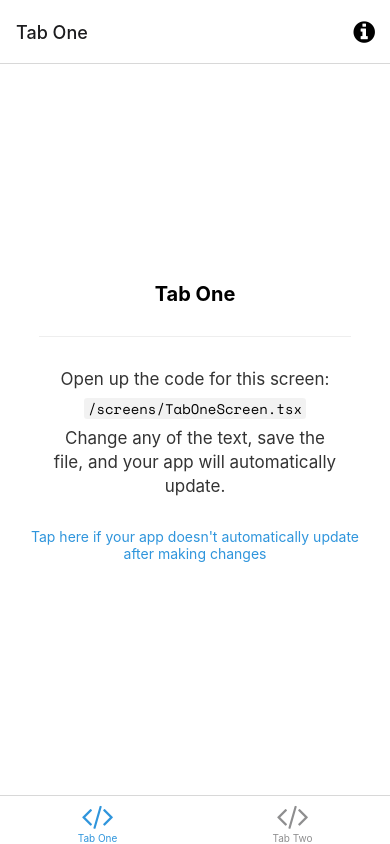
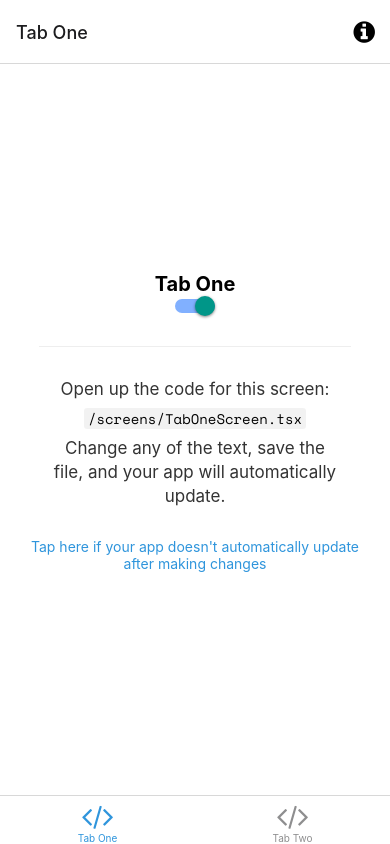
Before and after one commit to ibrixxx/rn-ts-boilerplate, a React Native app: screen /TabOne in a window 390 px wide. Built offline with nearby package versions, Linux system fonts and the light colour scheme; what expo-linking would draw is missing.

Commit message:
Theme context

```diff
--- a/App.tsx
+++ b/App.tsx
@@ -4,18 +4,22 @@ import { SafeAreaProvider } from 'react-native-safe-area-context';
 import useCachedResources from './hooks/useCachedResources';
 import useColorScheme from './hooks/useColorScheme';
 import Navigation from './navigation';
+import ThemeContextProvider from "./context/ThemeContextProvider";
 
 export default function App() {
   const isLoadingComplete = useCachedResources();
-  const colorScheme = useColorScheme();
+  // const colorScheme = useColorScheme();
 
   if (!isLoadingComplete) {
     return null;
-  } else {
+  }
+  else {
     return (
       <SafeAreaProvider>
-        <Navigation colorScheme={colorScheme} />
-        <StatusBar />
+        <ThemeContextProvider>
+          <Navigation/>
+          <StatusBar />
+        </ThemeContextProvider>
       </SafeAreaProvider>
     );
   }
--- a/components/Themed.tsx
+++ b/components/Themed.tsx
@@ -17,7 +17,8 @@ export function useThemeColor(
 
   if (colorFromProps) {
     return colorFromProps;
-  } else {
+  }
+  else {
     return Colors[theme][colorName];
   }
 }
--- /dev/null
+++ b/context/ThemeContextProvider.tsx
@@ -0,0 +1,19 @@
+import React, {useContext, useState} from "react";
+import useColorScheme from "../hooks/useColorScheme";
+
+// @ts-ignore
+export const ThemeContext = React.createContext()
+
+
+const ThemeContextProvider = ({children}: {children: any}) => {
+    const defaultTheme = useColorScheme()
+    const [theme, setTheme] = useState<string>(defaultTheme)
+
+    return (
+        <ThemeContext.Provider value={{theme, setTheme}}>
+            {children}
+        </ThemeContext.Provider>
+    )
+}
+
+export default ThemeContextProvider
--- /dev/null
+++ b/hooks/useTheme.ts
@@ -0,0 +1,11 @@
+import {useContext} from "react";
+import {ThemeContext} from "../context/ThemeContextProvider";
+
+type Theme = {
+    theme: string;
+    setTheme: (theme: string) => void;
+}
+
+export default function useTheme() {
+    return useContext(ThemeContext) as Theme
+}
--- a/navigation/index.tsx
+++ b/navigation/index.tsx
@@ -8,8 +8,7 @@ import { createBottomTabNavigator } from '@react-navigation/bottom-tabs';
 import { NavigationContainer, DefaultTheme, DarkTheme } from '@react-navigation/native';
 import { createNativeStackNavigator } from '@react-navigation/native-stack';
 import * as React from 'react';
-import { ColorSchemeName, Pressable } from 'react-native';
-
+import { Pressable } from 'react-native';
 import Colors from '../constants/Colors';
 import useColorScheme from '../hooks/useColorScheme';
 import ModalScreen from '../screens/ModalScreen';
@@ -18,12 +17,16 @@ import TabOneScreen from '../screens/TabOneScreen';
 import TabTwoScreen from '../screens/TabTwoScreen';
 import { RootStackParamList, RootTabParamList, RootTabScreenProps } from '../types';
 import LinkingConfiguration from './LinkingConfiguration';
+import useTheme from "../hooks/useTheme";
 
-export default function Navigation({ colorScheme }: { colorScheme: ColorSchemeName }) {
-  return (
+
+export default function Navigation() {
+    const themeObject = useTheme()
+
+    return (
     <NavigationContainer
       linking={LinkingConfiguration}
-      theme={colorScheme === 'dark' ? DarkTheme : DefaultTheme}>
+      theme={themeObject.theme === 'dark' ? DarkTheme : DefaultTheme}>
       <RootNavigator />
     </NavigationContainer>
   );
--- a/screens/TabOneScreen.tsx
+++ b/screens/TabOneScreen.tsx
@@ -1,13 +1,30 @@
-import { StyleSheet } from 'react-native';
+import {StyleSheet, Switch} from 'react-native';
 
 import EditScreenInfo from '../components/EditScreenInfo';
 import { Text, View } from '../components/Themed';
 import { RootTabScreenProps } from '../types';
+import {useState} from "react";
+import useTheme from "../hooks/useTheme";
 
 export default function TabOneScreen({ navigation }: RootTabScreenProps<'TabOne'>) {
+  const themeObject = useTheme()
+  const [isEnabled, setIsEnabled] = useState<boolean>(themeObject.theme === 'light');
+
+  const onThemeChange = () => {
+      setIsEnabled(prev => !prev)
+      themeObject.setTheme(themeObject.theme === 'dark'? 'light':'dark')
+  }
+
   return (
     <View style={styles.container}>
       <Text style={styles.title}>Tab One</Text>
+      <Switch
+          trackColor={{ false: "#767577", true: "#81b0ff" }}
+          thumbColor={isEnabled ? "#f5dd4b" : "#f4f3f4"}
+          ios_backgroundColor="#3e3e3e"
+          onValueChange={onThemeChange}
+          value={isEnabled}
+      />
       <View style={styles.separator} lightColor="#eee" darkColor="rgba(255,255,255,0.1)" />
       <EditScreenInfo path="/screens/TabOneScreen.tsx" />
     </View>
```
